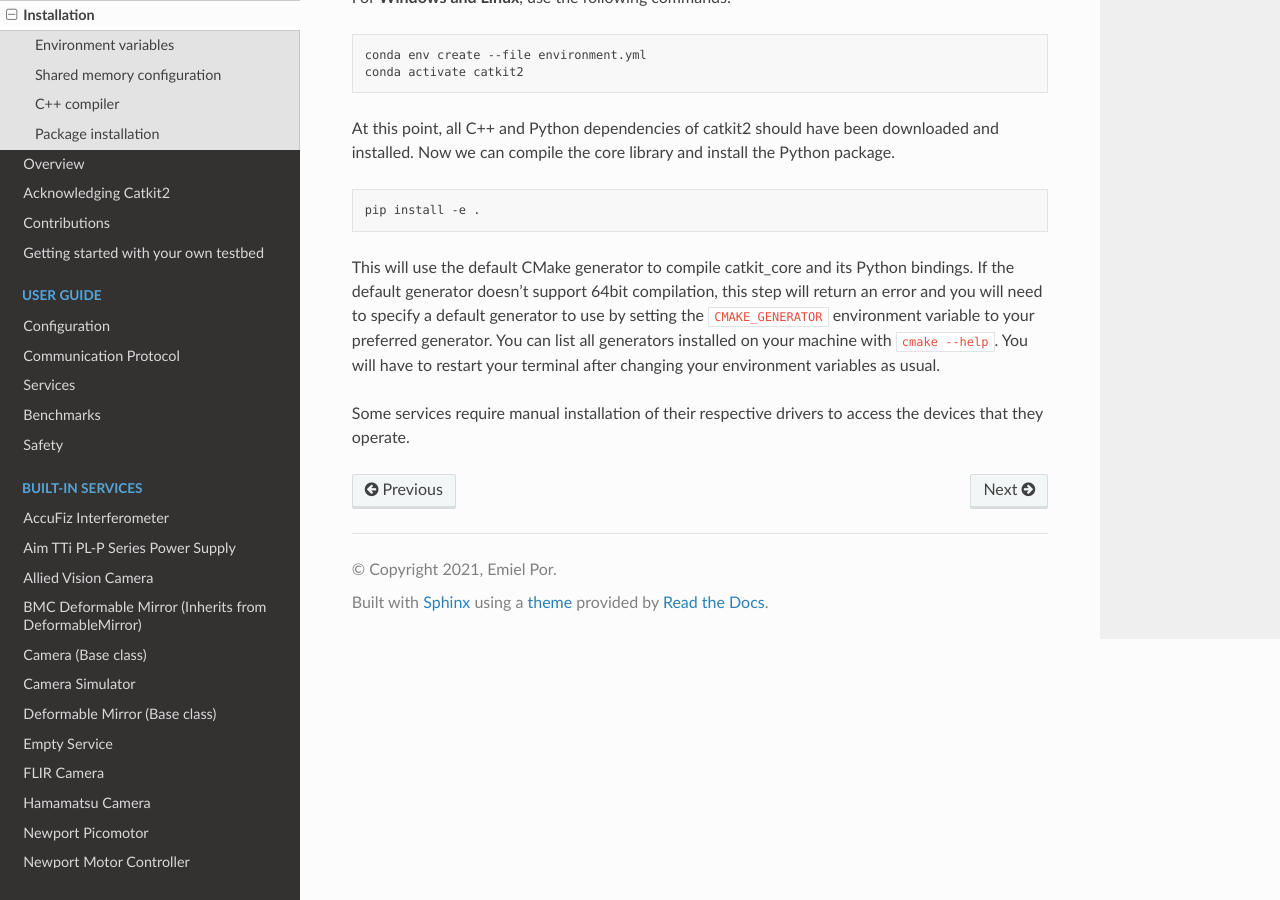
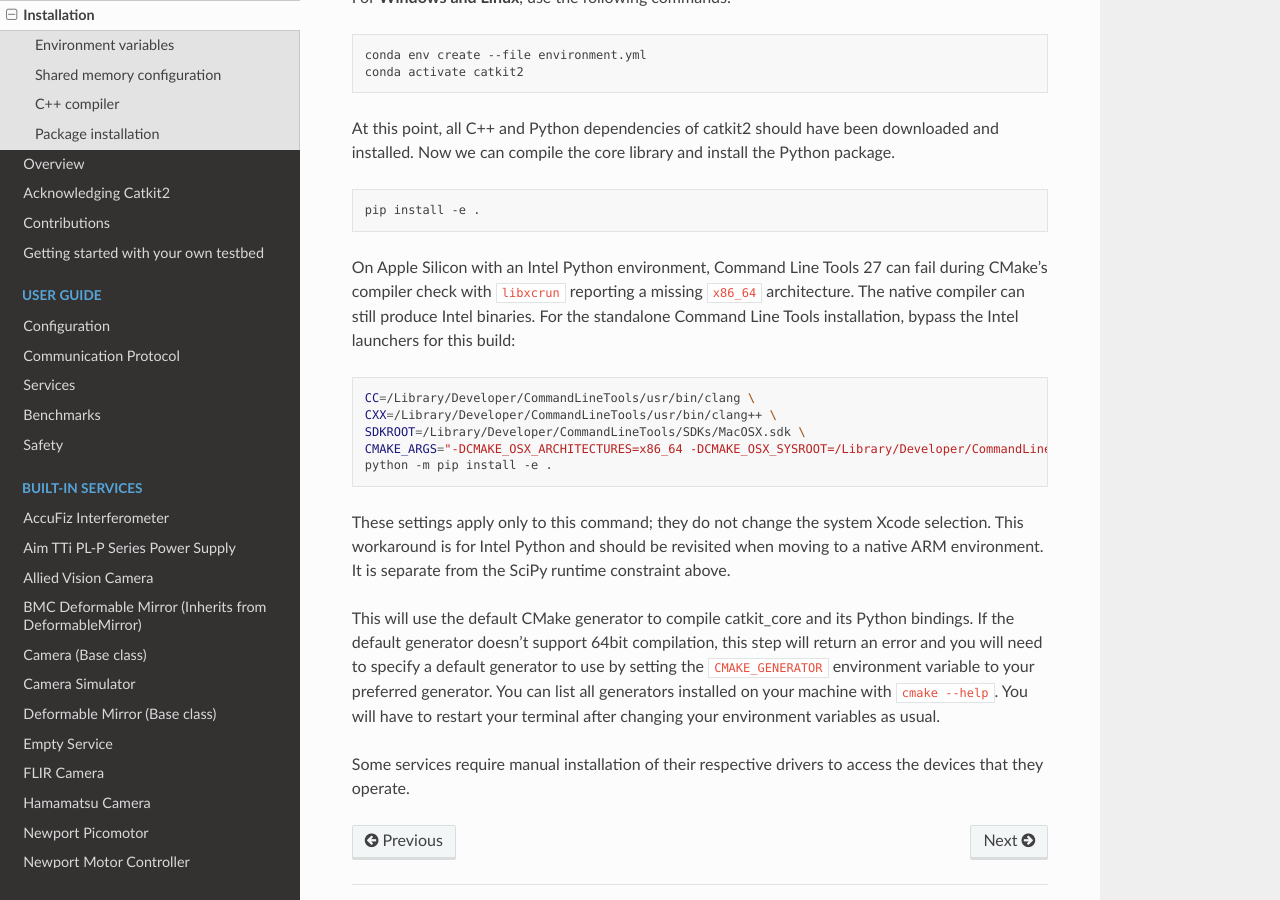
Before and after one commit to spacetelescope/catkit2, a Sphinx documentation site: the page built from docs/installation.rst, in a window 1280 px wide and 900 px high, scrolled down 2051 px. Built offline with Sphinx 7.4.7 and the Read the Docs theme 3.1.0, drawn with Linux system fonts in a browser that asks for light colours.

Commit message:
Document Intel Python builds with native macOS compiler

```diff
--- a/docs/installation.rst
+++ b/docs/installation.rst
@@ -82,6 +82,18 @@ At this point, all C++ and Python dependencies of catkit2 should have been downl
 
     pip install -e .
 
+On Apple Silicon with an Intel Python environment, Command Line Tools 27 can fail during CMake's compiler check with ``libxcrun`` reporting a missing ``x86_64`` architecture. The native compiler can still produce Intel binaries. For the standalone Command Line Tools installation, bypass the Intel launchers for this build:
+
+.. code-block:: bash
+
+    CC=/Library/Developer/CommandLineTools/usr/bin/clang \
+    CXX=/Library/Developer/CommandLineTools/usr/bin/clang++ \
+    SDKROOT=/Library/Developer/CommandLineTools/SDKs/MacOSX.sdk \
+    CMAKE_ARGS="-DCMAKE_OSX_ARCHITECTURES=x86_64 -DCMAKE_OSX_SYSROOT=/Library/Developer/CommandLineTools/SDKs/MacOSX.sdk" \
+    python -m pip install -e .
+
+These settings apply only to this command; they do not change the system Xcode selection. This workaround is for Intel Python and should be revisited when moving to a native ARM environment. It is separate from the SciPy runtime constraint above.
+
 This will use the default CMake generator to compile catkit_core and its Python bindings. If the default generator doesn't support 64bit compilation, this step will return an error and you will need to specify a default generator to use by setting the ``CMAKE_GENERATOR`` environment variable to your preferred generator. You can list all generators installed on your machine with ``cmake --help``. You will have to restart your terminal after changing your environment variables as usual.
 
 
```
